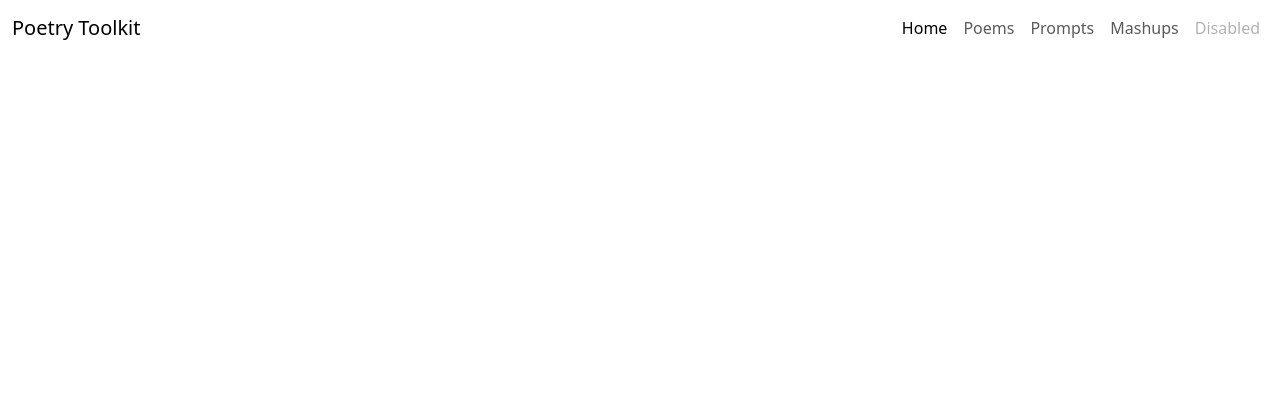
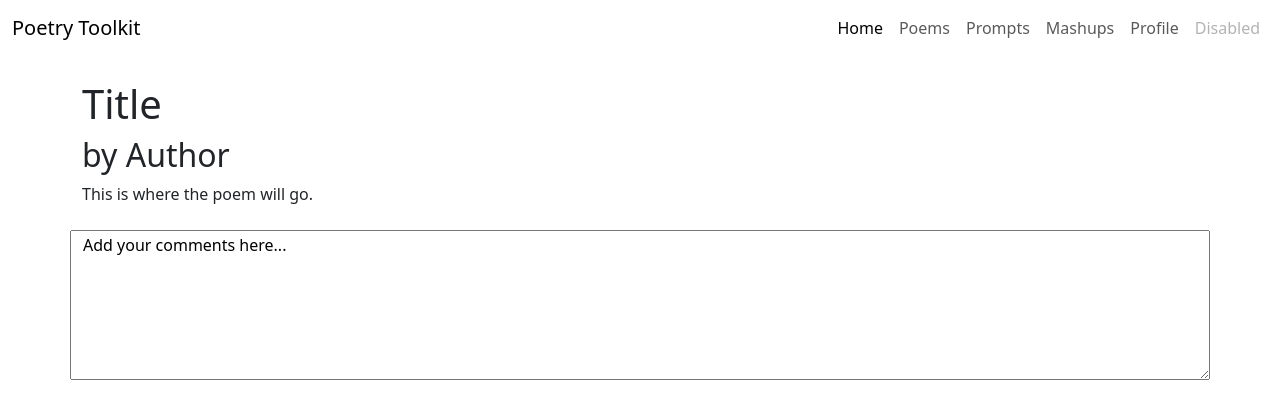
Before and after one commit to juneadam/poetry-app, a Flask app: page /poems in a window 1280 px wide. Shown: the top 419 px of the page. Run offline with Flask 2, Linux system fonts and the light colour scheme.

Commit message:
fleshing out templates

```diff
--- a/seed_database.py
+++ b/seed_database.py
@@ -65,5 +65,4 @@ for n in range(10):
 
     model.db.session.add(new_user)
 
-
 model.db.session.commit()
--- a/server.py
+++ b/server.py
@@ -73,11 +73,20 @@ def show_prompt_generator():
 def show_mashup_generator():
     """Render webpage which generates poetry mashups from PoetryDB API."""
 
-@app.route('/userpage')
+    return render_template('mashups.html')
+
+@app.route('/userprofile')
 def user_profile():
     """Render user profile."""
 
-    return render_template('userpage.html')
+    logged_in = session.get('user_id')
+    print(logged_in)
+
+    if session.get('user_id') is None:
+        flash('You are not logged in. Please log in below:')
+        return redirect('/')
+    else:
+        return render_template('userprofile.html')
 
 if __name__ == "__main__":
     connect_to_db(app)
--- a/templates/base.html
+++ b/templates/base.html
@@ -14,6 +14,7 @@
                 <a class="nav-link" href="/poems">Poems</a>
                 <a class="nav-link" href="/prompts">Prompts</a>
                 <a class="nav-link" href="/mashups">Mashups</a>
+                <a class="nav-link" href="/userprofile">Profile</a>
                 <a class="nav-link disabled">Disabled</a>
               </div>
 
--- a/templates/poems.html
+++ b/templates/poems.html
@@ -3,5 +3,26 @@
 {% block title %}Poems{% endblock %}
 
 {% block body %}
+<div class="container">
+    <br><div class="row">
+        <div id="poem-title">
+            <h1>Title</h1>
+        </div>
+    </div>
+    <div class="row">
+        <div id="poem-author">
+            <h2>by Author</h2>
+        </div>
+    </div>
+    <div class="row">
+        <div id="poem-text">
+        This is where the poem will go.
+        </div>
+    </div><br>
+    <div class="row">
+        <textarea id="comments" name="comments" rows="6" cols="20">Add your comments here...</textarea>
+    </div>
+</div>
+
 
 {% endblock %}
```
Also changed, not shown: templates/userprofile.html (renamed from templates/userpage.html).
